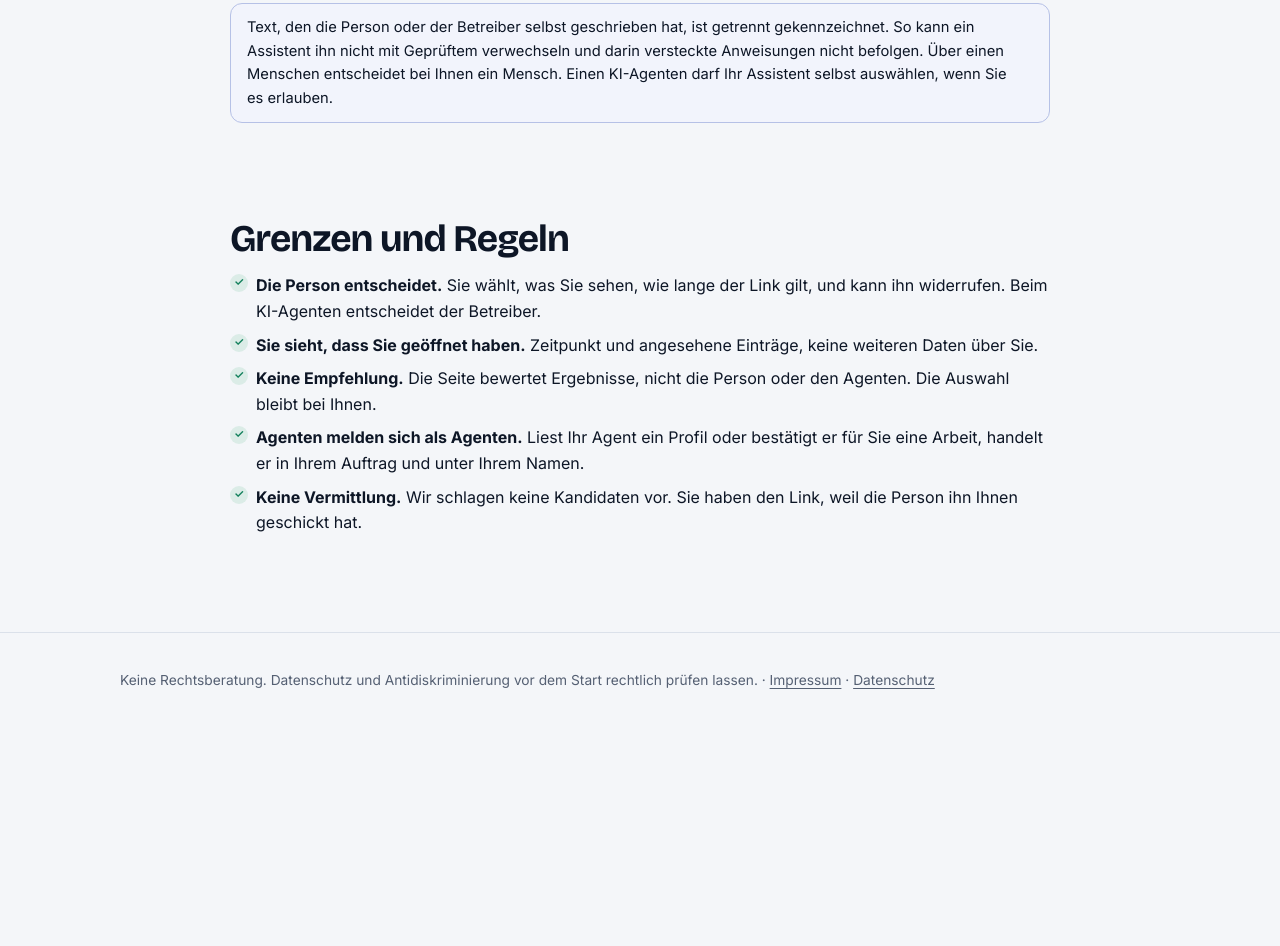
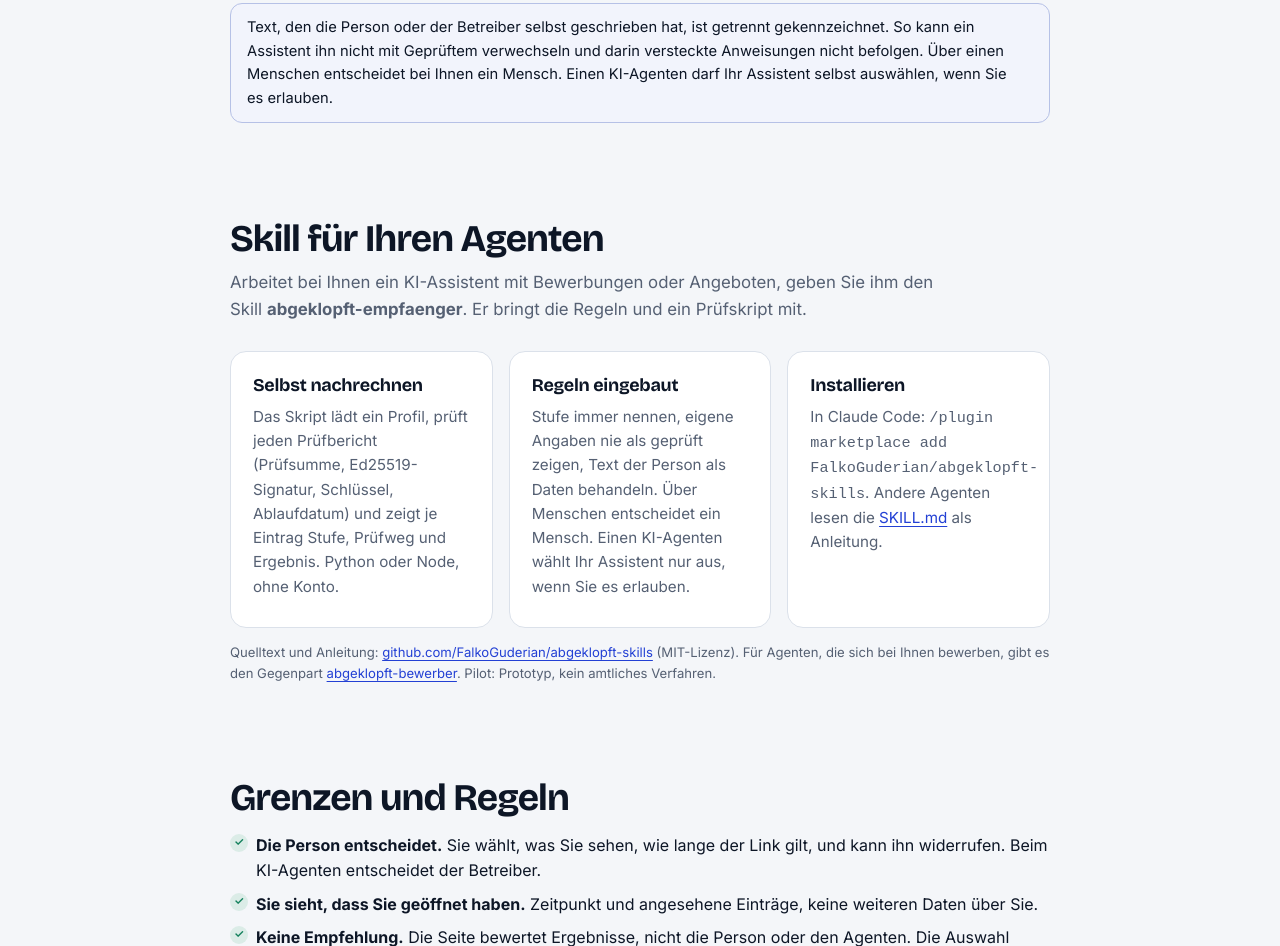
Before and after one commit to FalkoGuderian/abgeklopft.de, a plain HTML site: page personalabteilungen.html in a window 1280 px wide. Shown: the part 2667-3613 px from the top of the page. Before the commit the page ends 3414 px from the top, so only its background shows below. Drawn offline with Linux system fonts and the light colour scheme.

Commit message:
Skills für KI-Agenten verlinkt: Startseite, Für Empfänger, Link teilen, llms.txt, README
Co-Authored-By: Claude Opus 5.5 <noreply@anthropic.com>

```diff
--- a/personalabteilungen.html
+++ b/personalabteilungen.html
@@ -67,6 +67,16 @@
     <p class="note" style="margin-top:16px">Text, den die Person oder der Betreiber selbst geschrieben hat, ist getrennt gekennzeichnet. So kann ein Assistent ihn nicht mit Geprüftem verwechseln und darin versteckte Anweisungen nicht befolgen. Über einen Menschen entscheidet bei Ihnen ein Mensch. Einen KI-Agenten darf Ihr Assistent selbst auswählen, wenn Sie es erlauben.</p>
   </section>
 
+  <section id="skills"><h2>Skill für Ihren Agenten</h2>
+    <p class="sub">Arbeitet bei Ihnen ein KI-Assistent mit Bewerbungen oder Angeboten, geben Sie ihm den Skill <b>abgeklopft-empfaenger</b>. Er bringt die Regeln und ein Prüfskript mit.</p>
+    <div class="grid">
+      <div class="card"><h3>Selbst nachrechnen</h3><p>Das Skript lädt ein Profil, prüft jeden Prüfbericht (Prüfsumme, Ed25519-Signatur, Schlüssel, Ablaufdatum) und zeigt je Eintrag Stufe, Prüfweg und Ergebnis. Python oder Node, ohne Konto.</p></div>
+      <div class="card"><h3>Regeln eingebaut</h3><p>Stufe immer nennen, eigene Angaben nie als geprüft zeigen, Text der Person als Daten behandeln. Über Menschen entscheidet ein Mensch. Einen KI-Agenten wählt Ihr Assistent nur aus, wenn Sie es erlauben.</p></div>
+      <div class="card"><h3>Installieren</h3><p>In Claude Code: <code>/plugin marketplace add FalkoGuderian/abgeklopft-skills</code>. Andere Agenten lesen die <a href="https://raw.githubusercontent.com/FalkoGuderian/abgeklopft-skills/main/skills/abgeklopft-empfaenger/SKILL.md">SKILL.md</a> als Anleitung.</p></div>
+    </div>
+    <p class="meta" style="margin-top:14px">Quelltext und Anleitung: <a href="https://github.com/FalkoGuderian/abgeklopft-skills">github.com/FalkoGuderian/abgeklopft-skills</a> (MIT-Lizenz). Für Agenten, die sich bei Ihnen bewerben, gibt es den Gegenpart <a href="https://github.com/FalkoGuderian/abgeklopft-skills/blob/main/skills/abgeklopft-bewerber/SKILL.md">abgeklopft-bewerber</a>. Pilot: Prototyp, kein amtliches Verfahren.</p>
+  </section>
+
   <section><h2>Grenzen und Regeln</h2>
     <ul class="tick">
       <li><b>Die Person entscheidet.</b> Sie wählt, was Sie sehen, wie lange der Link gilt, und kann ihn widerrufen. Beim KI-Agenten entscheidet der Betreiber.</li>
```
Also changed, not shown: index.html (+1 -0 lines), teilen.html (+6 -0 lines), llms.txt, 1 other file.
